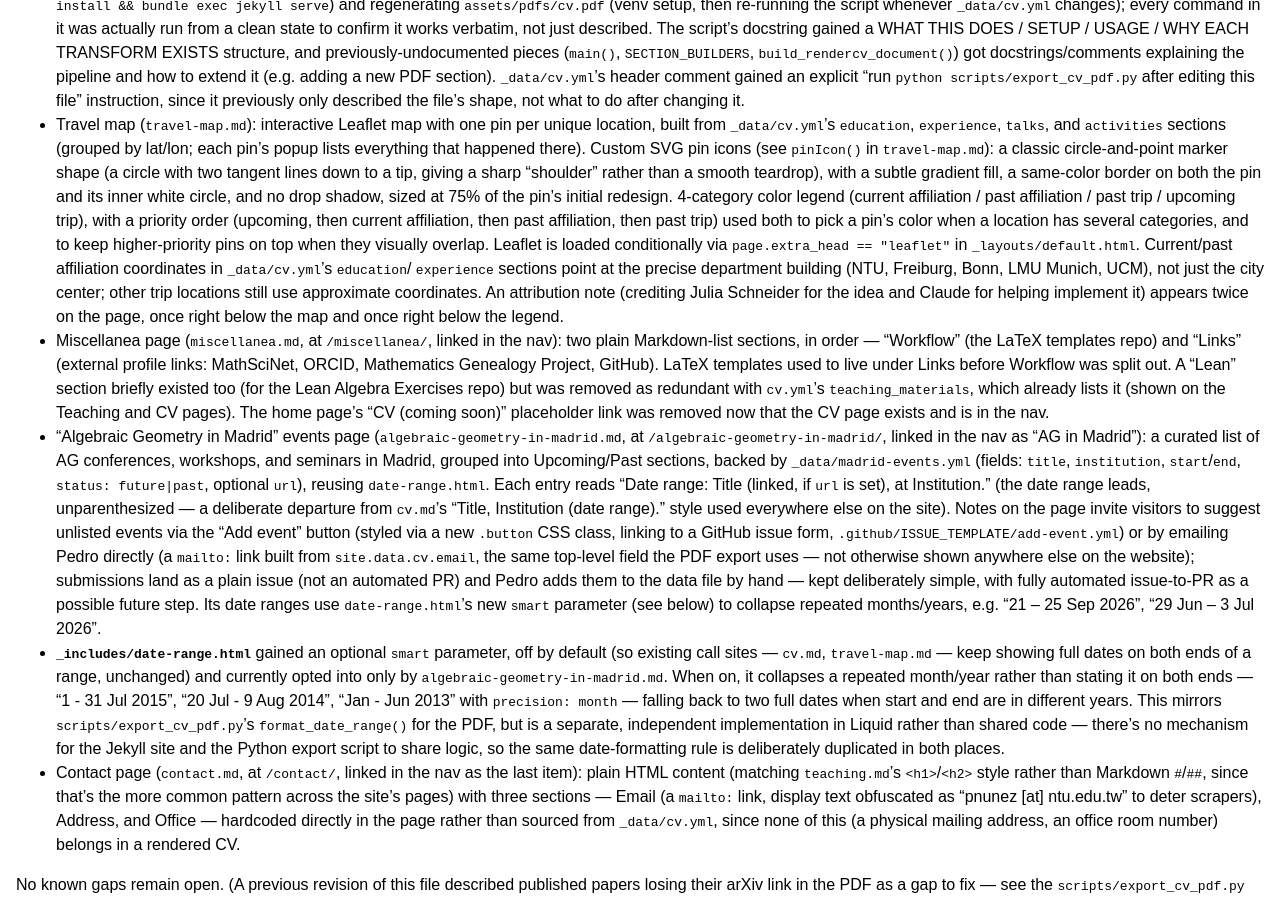
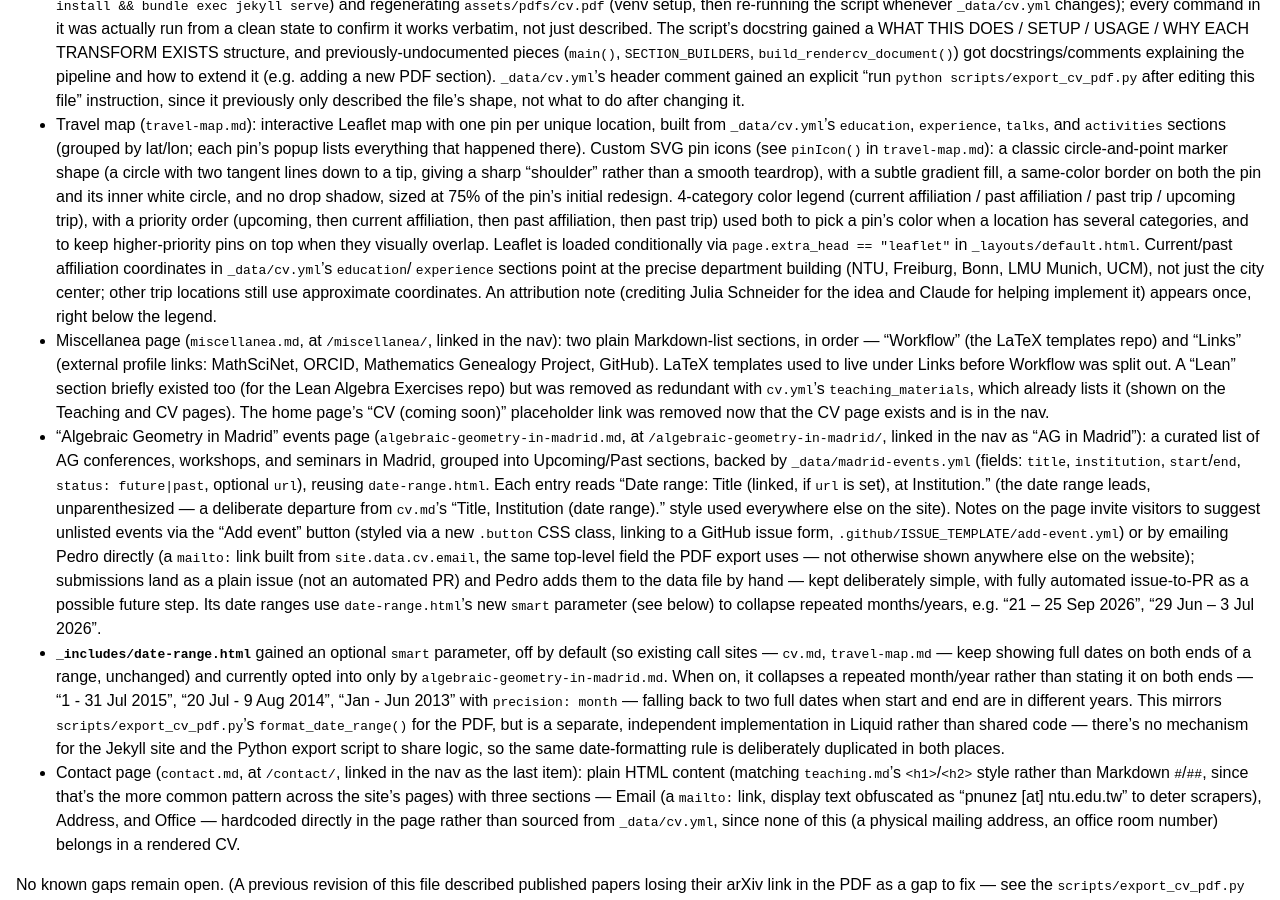
Before and after one commit to pedro-nunez/pedro-nunez.github.io, a Jekyll site: the page built from CLAUDE.md, in a window 1280 px wide and 900 px high, scrolled down 3617 px. Built offline with Jekyll 4.4.1, drawn with Linux system fonts in a browser that asks for light colours; our own code applies the rules of GitHub Pages for plain Markdown files.

Commit message:
Remove duplicate attribution note on Travel Map page
It was appearing both above and below the legend; now it shows only
once, below the legend as intended.

Co-Authored-By: Claude Sonnet 5 <noreply@anthropic.com>
Claude-Session: https://claude.ai/code/session_01DA8FQP4BUd5mDBeFEEDyRN

```diff
--- a/CLAUDE.md
+++ b/CLAUDE.md
@@ -331,8 +331,7 @@ Built, committed, step by step (see git log for the full sequence):
   Freiburg, Bonn, LMU Munich, UCM), not just the city center; other
   trip locations still use approximate coordinates. An attribution
   note (crediting Julia Schneider for the idea and Claude for helping
-  implement it) appears twice on the page, once right below the map
-  and once right below the legend.
+  implement it) appears once, right below the legend.
 - Miscellanea page (`miscellanea.md`, at `/miscellanea/`, linked in the
   nav): two plain Markdown-list sections, in order — "Workflow" (the
   LaTeX templates repo) and "Links" (external profile links:
```
Also changed, not shown: travel-map.md (+0 -2 lines).
